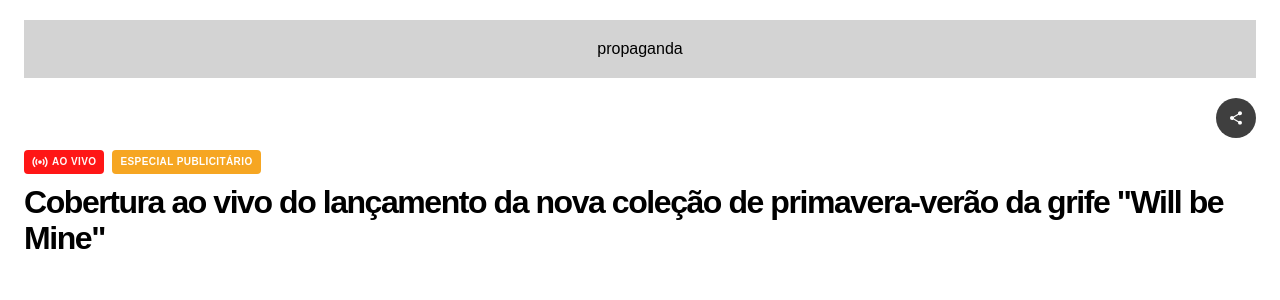
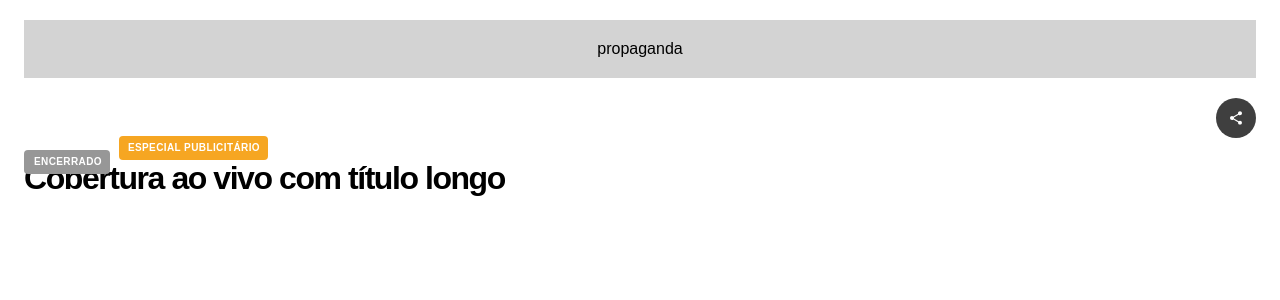
Before and after one commit to webemnatt/cover-types, a React (Create React App) app: page / in a window 1280 px wide. Shown: the top 300 px of the page. Built offline with nearby package versions, Linux system fonts and the light colour scheme.

Commit message:
converted tags to pseudoelements

```diff
--- a/src/Alive.js
+++ b/src/Alive.js
@@ -7,15 +7,16 @@
       <div class="cb-widget__cobertura">
         <div
           id="widget-cobertura-badge"
-          class="cb-widget__cobertura--badge cb-widget__cobertura--state-live"
+          class="cb-widget__cobertura--badge cb-widget__cobertura--state-ended
+          "
           data-state-ended=""
         >
-          <img
+          {/* <img
             class="label__icon blink"
             src="alive-icon.svg"
             alt="ícone ao vivo"
           />
-          <span class="label__text blink">Ao vivo</span>
+          <span class="label__text blink">Ao vivo</span> */}
         </div>
       </div>
     </div>
--- a/src/App.js
+++ b/src/App.js
@@ -37,8 +37,7 @@
               data-acceptance="titulo"
               data-js="header"
             >
-              Cobertura ao vivo do lançamento da nova coleção de primavera-verão
-              da grife "Will be Mine"
+              Cobertura ao vivo com título longo
             </h1>
           </div>
         </div>
--- a/src/SpecialAds.js
+++ b/src/SpecialAds.js
@@ -5,7 +5,7 @@
   return (
     <div class="row content-branded-content">
       <div class="column medium-centered medium-19 large-18 branded-content-signature__top">
-        <span class="branded-content-label">Especial Publicitário</span>
+        {/* <span class="branded-content-label">Especial Publicitário</span> */}
       </div>
     </div>
   );
--- a/src/alive.scss
+++ b/src/alive.scss
@@ -1,8 +1,8 @@
 .cb-widget__cobertura--badge {
-  width: Hug (79px);
-  height: Hug (24px);
-  padding: 4px 8px 4px 8px;
-  position: relative;
+  &.cb-widget__cobertura--state-live {
+    // width: 81px;
+    // height: 24px;
+    // padding: 4px 8px 4px 8px;
     background-color: #ff1616;
     border-radius: 4px;
     display: inline-flex;
@@ -43,6 +43,7 @@
       }
     }
   }
+}
 
 @keyframes blink {
   0% {
@@ -60,33 +61,58 @@
   display: none;
 }
 
-//Opção de "ao vivo" como pseudoelemento, para que possa criar outro para "encerrado"
+//Opção de "ao vivo" como pseudoelemento, e outro para "encerrado"
 
-// .cb-widget__cobertura--badge::before {
-//   display: flex;
-//   justify-content: flex-end;
-//   content: 'ao vivo';
-//   color: #ffffff;
-//   text-transform: uppercase;
-//   font-size: 10px;
-//   font-weight: 600;
-//   line-height: 16px;
-//   letter-spacing: 0.04em;
+.cb-widget__cobertura--badge {
+  position: relative;
+  &.cb-widget__cobertura--state-live::before {
+    display: flex;
+    justify-content: flex-end;
+    content: 'ao vivo';
+    color: #ffffff;
+    text-transform: uppercase;
+    font-size: 10px;
+    font-weight: 600;
+    line-height: 16px;
+    letter-spacing: 0.04em;
 
-//   background-image: url('alive-icon.svg');
-//   background-repeat: no-repeat;
-//   background-color: #ff1616;
-//   background-size: 24px 18px;
-//   background-position: 10px 10px; //posição do ícone
-//   width: 76px;
-//   border-radius: 5px;
-//   margin-left: 0px; //posição da label
-//   margin-top: -48px; // posição da label
-//   position: absolute;
-//   padding: 10px; // margem interna
+    background-image: url('alive-icon.svg');
+    background-repeat: no-repeat;
+    background-color: #ff1616;
+    background-size: 16px 16px;
+    background-position: 10px 4px; //posição do ícone
+    width: 70px;
+    border-radius: 4px;
+    margin-left: 0px; //posição da label
+    margin-top: -15px; // posição da label
+    position: absolute;
+    padding: 4px 8px 4px 8px; // margem interna
 
-//   animation: blink 1.4s infinite;
-//   animation-direction: normal;
-//   animation-timing-function: ease-in-out;
-//   transform: translateZ(0) scale(1);
-// }
+    animation: blink 1.4s infinite;
+    animation-direction: normal;
+    animation-timing-function: ease-in-out;
+    transform: translateZ(0) scale(1);
+  }
+}
+
+.cb-widget__cobertura--badge {
+  &.cb-widget__cobertura--state-ended::after {
+    display: flex;
+    justify-content: flex-end;
+    content: 'encerrado';
+    color: #ffffff;
+    text-transform: uppercase;
+    font-size: 10px;
+    font-weight: 600;
+    line-height: 16px;
+    letter-spacing: 0.04em;
+
+    background-color: #979797;
+    width: 70px;
+    border-radius: 4px;
+    margin-left: 0px; //posição da label
+    margin-top: 0px; // posição da label
+    position: absolute;
+    padding: 4px 8px 4px 8px; // margem interna
+  }
+}
--- a/src/specialAds.scss
+++ b/src/specialAds.scss
@@ -1,15 +1,12 @@
 .row.content-branded-content {
-}
-
   .column.medium-centered.medium-19.large-18.branded-content-signature__top {
-  width: Hug (132px);
-  height: Hug (24px);
-  padding: 4px 8px 4px 8px;
+    // width: 132px;
+    // height: 24px;
+    // padding: 4px 8px 4px 8px;
     border-radius: 4px;
     gap: 4px;
     display: inline-flex;
     background: #f6a622;
-}
 
     .branded-content-label {
       color: #ffffff;
@@ -24,3 +21,25 @@
       text-align: left;
       font-variation-settings: 'wdth' 75;
     }
+  }
+
+  .branded-content-signature__top::after {
+    display: flex;
+    justify-content: flex-end;
+    content: 'especial publicitário';
+    color: #ffffff;
+    text-transform: uppercase;
+    font-size: 10px;
+    font-weight: 600;
+    line-height: 16px;
+    letter-spacing: 0.04em;
+
+    background-color: #f6a622;
+    width: 133px;
+    border-radius: 4px;
+    margin-left: 87px; //posição da label
+    margin-top: -14px; // posição da label
+    position: absolute;
+    padding: 4px 8px 4px 8px; // margem interna
+  }
+}
```
Lines whose indentation alone changed are shown as unchanged.
